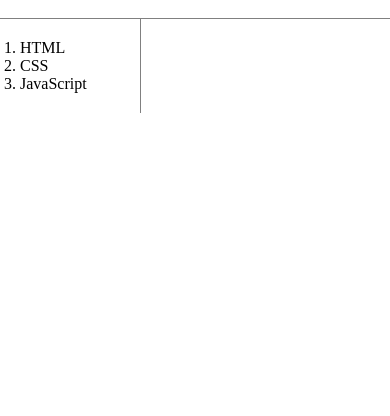
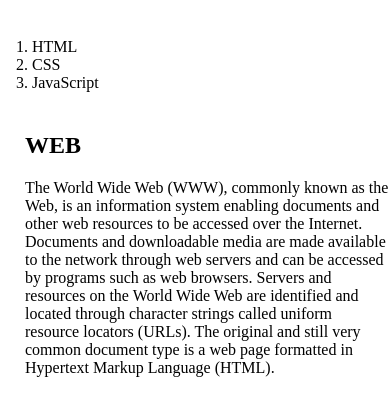
Before and after one commit to YUEL-LEE/opentutorials, a plain HTML site: page index.html in a window 390 px wide. Shown: the part 74-490 px from the top of the page. Drawn offline with Linux system fonts and the light colour scheme.

Commit message:
docs: Copy the codes of the mediaquery

```diff
--- a/index.html
+++ b/index.html
@@ -25,6 +25,27 @@
         margin: 0;
         padding: 20px;
     }
+    #grid{
+        display: grid;
+        grid-template-columns: 150px 1fr;
+    }
+    #grid ol {
+        padding-left: 32px;
+    }
+    #article{
+        padding-left: 25px;
+    }
+    @media(max-width: 800px) {
+        ol {
+            border-right: none;
+        }
+        #grid{
+            display: block;
+        }
+        h1 {
+            border-bottom: none;
+        }
+    }
 </style>
 </head>
 
@@ -35,11 +56,25 @@
 <li></li> : list, 목차 표현
 <ul></ul> : unordered list, 순서 구분이 없는 목록 구분 경계 태그
 <ol></ol> : ordered list, 순서가 있는 목록 구분 경계 태그 -->
-<ol>
-    <li><a href="1.html">HTML</a></li>
-    <li><a href="2.html">CSS</a></li>
-    <li><a href="3.html">JavaScript</a></li>
-</ol>
+<div id="grid">
+    <ol>
+        <li><a href="1.html">HTML</a></li>
+        <li><a href="2.html">CSS</a></li>
+        <li><a href="3.html">JavaScript</a></li>
+    </ol>
+    <div id="article">
+        <h2>WEB</h2> <!-- <h1></h1> : 제목 1  -->
+
+        <!--
+        <p></p> : 단락, 단락 간 간격 고정
+        <a href="(link)" target="_blank" title="(title)"></a> : a -> anchor, href -> hypertext reference/ target="_blank" : 새 창에서 열기
+        -->
+        <p>The World Wide Web (WWW), commonly known as the Web, is an information system enabling documents and other web resources to be accessed over the Internet.
+            Documents and downloadable media are made available to the network through web servers and can be accessed by programs such as web browsers.
+            Servers and resources on the World Wide Web are identified and located through character strings called uniform resource locators (URLs).
+            The original and still very common document type is a web page formatted in Hypertext Markup Language (HTML). </p>
+    </div>
+</div>
 </body>
 
 </html>
```
Also changed, not shown: 1.html (+25 -1 lines), 2.html (+0 -5 lines), 3.html (+25 -1 lines).
